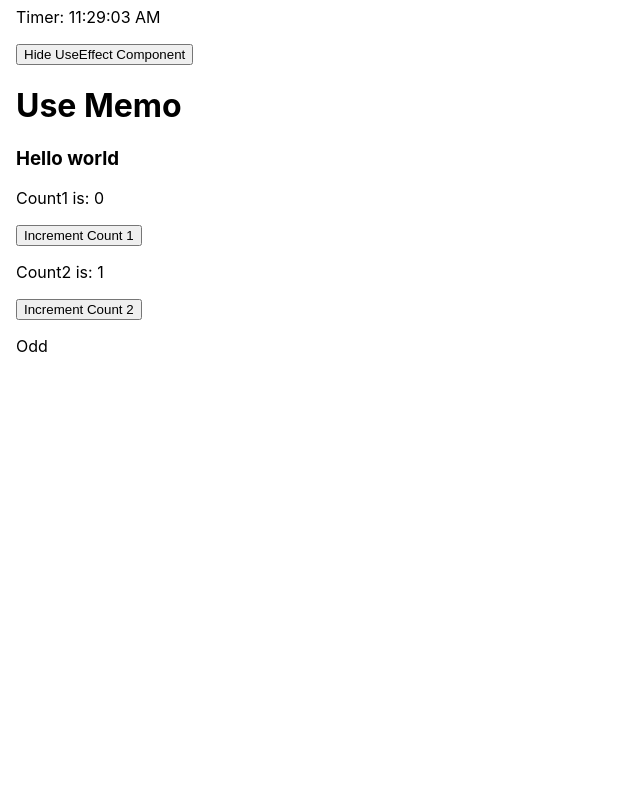
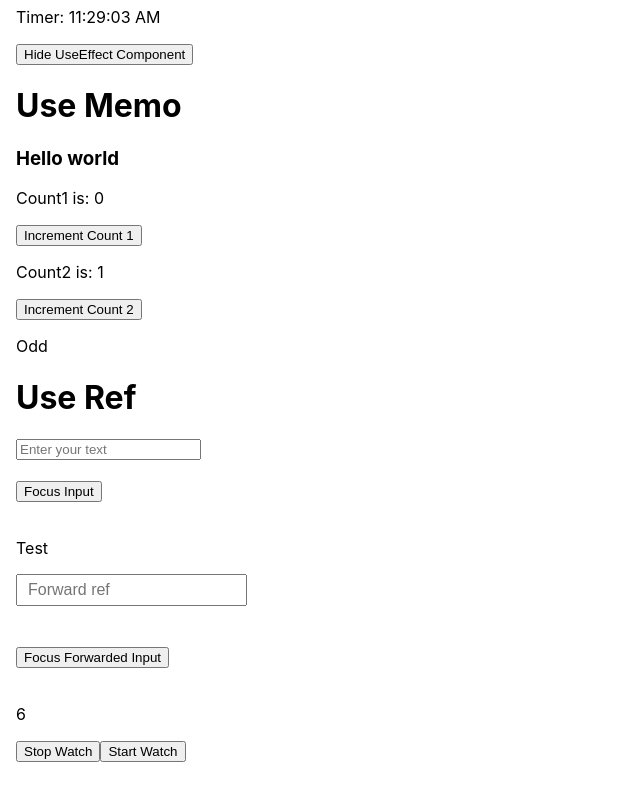
Before and after one commit to marzuk-zarir/learn-react, a React (Vite) app: page / in a window 1280 px wide. Shown: the part 4847-5647 px from the top of the page, without its empty margins (0-640 px from the left). Before the commit the page ends 5403 px from the top, so only its background shows below. Built offline with nearby package versions, Linux system fonts and the light colour scheme; no server answers.

Commit message:
feat: useRef added

```diff
--- /dev/null
+++ b/src/functionalComponents/5-useRef/5.1-useref.jsx
@@ -0,0 +1,72 @@
+import { useEffect, useRef, useState } from 'react'
+import Input from './components/Input'
+
+/**
+ * ? Ref
+ * * useRef(default) provide a reference for an element. than we can directly access useRef variable's current property form anywhere in component
+ * * When we need to access dom node directly line(clientHeight, offsetX) in react we can use useRef()
+ *
+ * ? Forward ref
+ * * ForwardRef is hoc for receive ref in child component's 2nd parameter
+ * * When we need to pass ref from parent to child we should wrap child component with forwardRef. than we can access ref in child's 2nd parameter
+ *
+ * ? Ref as a storage (trick)
+ * * When ref change component does not re render
+ * * Ref is set when component mounted then it never reassign when component updated
+ * * So we can use ref as a component storage
+ *
+ * ! note: `ref` is a reserved prop in react
+ *
+ */
+
+export default function Ref() {
+    // Ref
+    const inputRef = useRef(null)
+    const focusHandler = () => {
+        console.log(inputRef)
+        inputRef.current.focus()
+    }
+
+    // Forward ref
+    const forwardRef = useRef(null)
+
+    // Ref as a component storage
+    // In this case we persist interval in a ref variable for access anywhere
+    const [watch, setWatch] = useState(0)
+    let watchInterval = useRef()
+
+    useEffect(() => {
+        startWatch()
+        return stopWatch
+    }, [watch])
+
+    const startWatch = () => {
+        watchInterval = setTimeout(() => setWatch((watch) => watch + 1), 1000)
+    }
+
+    const stopWatch = () => {
+        clearInterval(watchInterval)
+    }
+
+    return (
+        <div>
+            <input type="text" ref={inputRef} placeholder="Enter your text" />
+            <br />
+            <br />
+            <button onClick={focusHandler}>Focus Input</button>
+            <br />
+            <br />
+            <Input ref={forwardRef} placeholder="Forward ref" />
+            <br />
+            <br />
+            <button onClick={() => forwardRef.current.focus()}>
+                Focus Forwarded Input
+            </button>
+            <br />
+            <br />
+            <p>{watch}</p>
+            <button onClick={stopWatch}>Stop Watch</button>
+            <button onClick={startWatch}>Start Watch</button>
+        </div>
+    )
+}
--- /dev/null
+++ b/src/functionalComponents/5-useRef/components/Input.jsx
@@ -0,0 +1,22 @@
+import { forwardRef } from 'react'
+
+function Input({ placeholder }, forwardRef) {
+    const style = {
+        padding: '5px 10px',
+        fontSize: 16
+    }
+
+    return (
+        <div>
+            <p>Test</p>
+            <input
+                type="text"
+                ref={forwardRef}
+                style={style}
+                placeholder={placeholder}
+            />
+        </div>
+    )
+}
+
+export default forwardRef(Input)
--- a/src/functionalComponents/FunctionalComponentRoot.jsx
+++ b/src/functionalComponents/FunctionalComponentRoot.jsx
@@ -3,6 +3,7 @@ import Hooks from './1-hooks/1.1-hooks'
 import UseState from './2-useState/2.1-use-state'
 import UseEffect from './3-useEffect/3.1-use-effect'
 import UseMemoUseCallback from './4-useMemo-and-useCallback/4.1-usememo-and-usecallback'
+import Ref from './5-useRef/5.1-useref'
 
 export default function FunctionalComponentRoot() {
     const [show, setShow] = useState(true)
@@ -21,6 +22,8 @@ export default function FunctionalComponentRoot() {
             </button>
             <h1>Use Memo</h1>
             <UseMemoUseCallback />
+            <h1>Use Ref</h1>
+            <Ref />
         </div>
     )
 }
```
Also changed, not shown: 1 other file (tests, documents, lock files or other folders).
